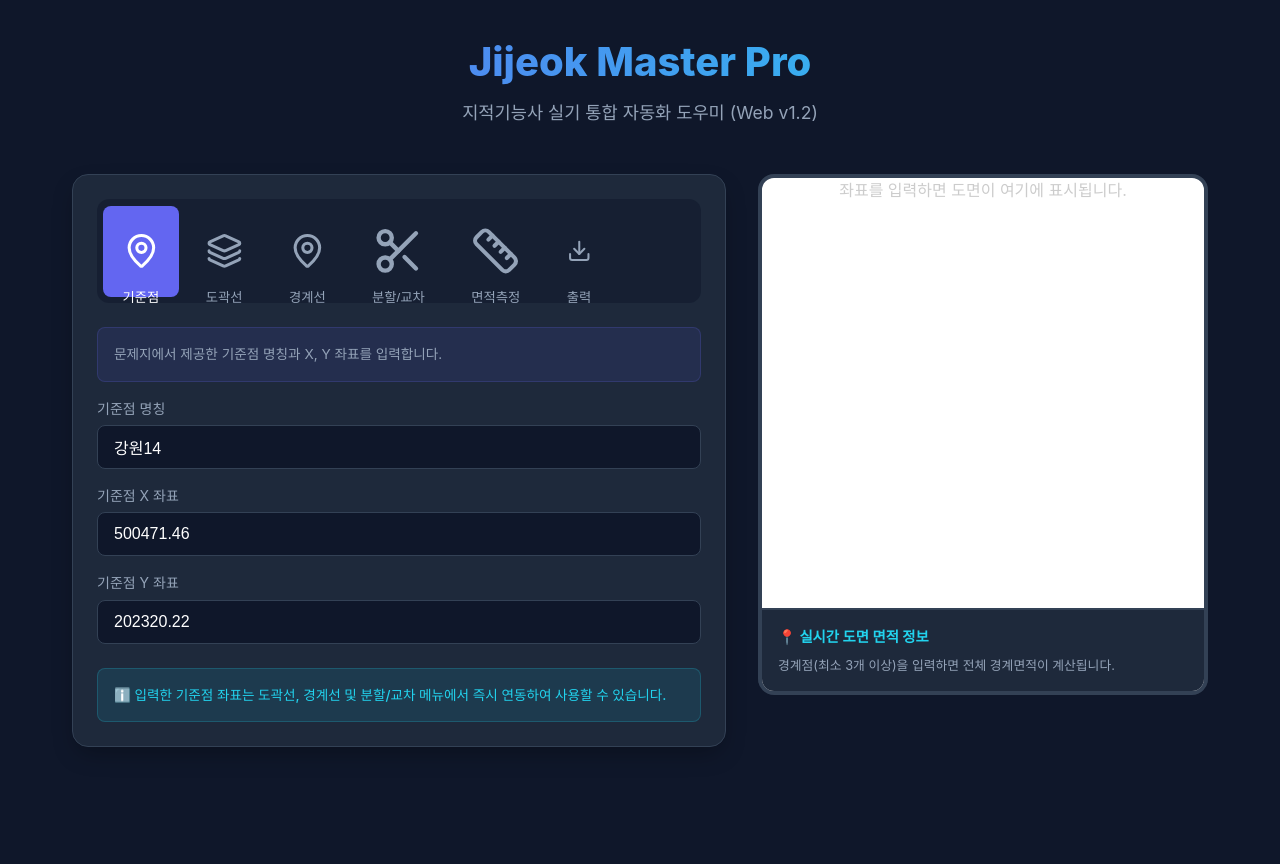
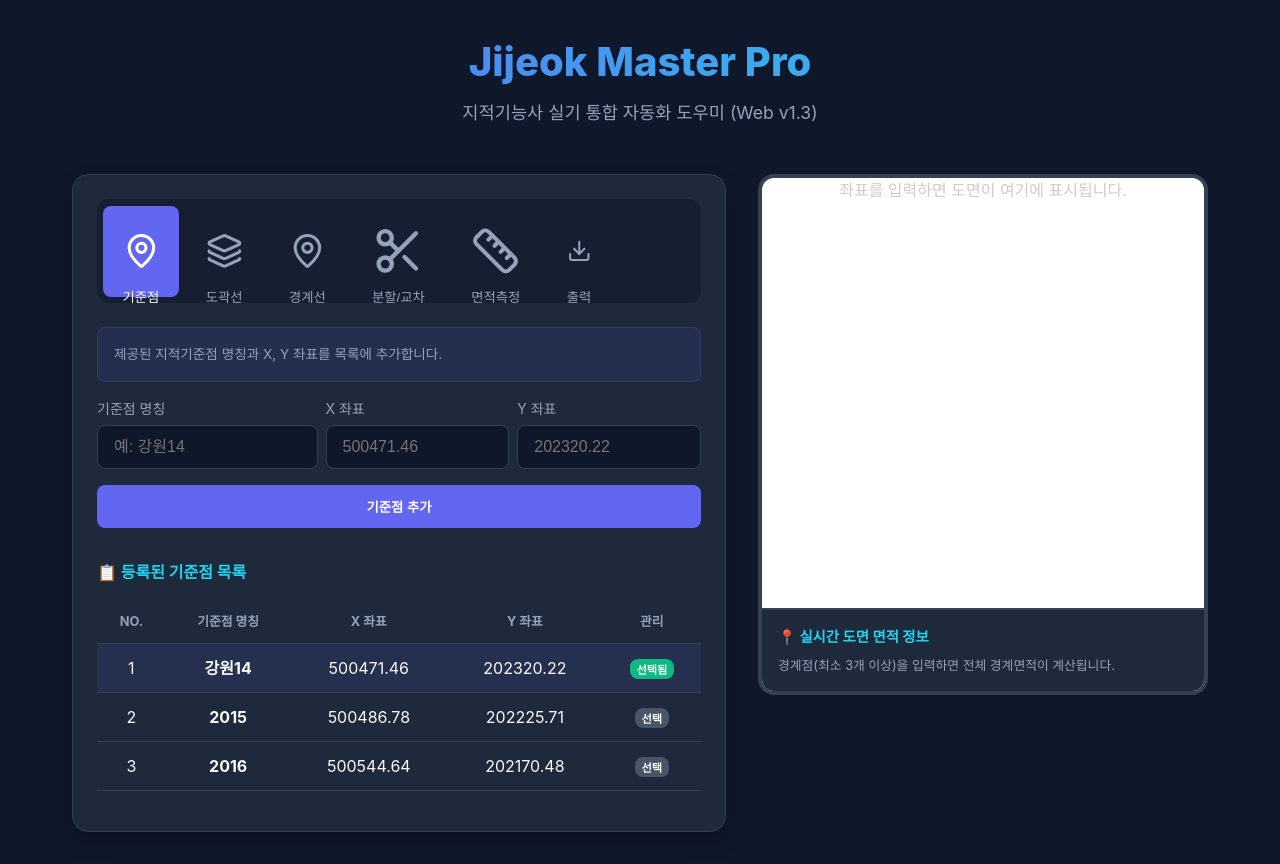
Before and after one commit to horey205/jijuk_ginungsa_cad, a React (Vite) app in the folder web/: page / in a window 1280 px wide. Before the commit the page ends 800 px from the top, so only its background shows below. Built offline with nearby package versions, Linux system fonts and the light colour scheme.

Commit message:
Support multiple reference points list in table and dropdown selections across tabs

```diff
--- a/web/src/main.tsx
+++ b/web/src/main.tsx
@@ -73,10 +73,16 @@ const intersect = (l1_p1, l1_p2, l2_p1, l2_p2) => {
 function App() {
   const [activeTab, setActiveTab] = useState(0);
 
-  // State for Reference Point (기준점)
-  const [refName, setRefName] = useState("강원14");
-  const [refX, setRefX] = useState("500471.46");
-  const [refY, setRefY] = useState("202320.22");
+  // State for Reference Points List (기준점 목록)
+  const [refPoints, setRefPoints] = useState([
+    { name: "강원14", x: "500471.46", y: "202320.22" },
+    { name: "2015", x: "500486.78", y: "202225.71" },
+    { name: "2016", x: "500544.64", y: "202170.48" }
+  ]);
+  const [newRefName, setNewRefName] = useState("");
+  const [newRefX, setNewRefX] = useState("");
+  const [newRefY, setNewRefY] = useState("");
+  const [selRefIdx, setSelRefIdx] = useState(0);
 
   // State for Dogwak
   const [baseX, setBaseX] = useState("500471.46");
@@ -110,11 +116,33 @@ function App() {
   const [l1Text, setL1Text] = useState("");
   const [l2Text, setL2Text] = useState("");
 
-  // Sync inputs with Reference Point when it changes
-  useEffect(() => {
-    setBaseX(refX);
-    setBaseY(refY);
-  }, [refX, refY]);
+  // Add new Reference Point
+  const handleAddRefPoint = () => {
+    if (!newRefName || !newRefX || !newRefY) {
+      alert("기준점 이름과 X, Y 좌표를 모두 입력해주세요.");
+      return;
+    }
+    setRefPoints([...refPoints, { name: newRefName, x: newRefX, y: newRefY }]);
+    setNewRefName("");
+    setNewRefX("");
+    setNewRefY("");
+  };
+
+  // Sync inputs with selected Reference Point
+  const applySelectedRef = (tabIndex) => {
+    const selected = refPoints[selRefIdx];
+    if (!selected) return;
+    if (tabIndex === 1) { // Dogwak
+      setBaseX(selected.x);
+      setBaseY(selected.y);
+    } else if (tabIndex === 2) { // Boundary
+      setTargetX(selected.x);
+      setTargetY(selected.y);
+    } else if (tabIndex === 3) { // Split
+      setSBaseX(selected.x);
+      setSBaseY(selected.y);
+    }
+  };
 
   // points나 splitPoints, 인덱스가 바뀔 때 텍스트 필드를 실시간 동기화
   useEffect(() => {
@@ -367,7 +395,7 @@ function App() {
     <div className="app-container">
       <header>
         <h1>Jijeok Master Pro</h1>
-        <p className="subtitle">지적기능사 실기 통합 자동화 도우미 (Web v1.2)</p>
+        <p className="subtitle">지적기능사 실기 통합 자동화 도우미 (Web v1.3)</p>
       </header>
 
       <main className="main-layout">
@@ -391,42 +419,73 @@ function App() {
             {activeTab === 0 && (
               <div className="form-content">
                 <div className="results-panel" style={{marginBottom: '1rem'}}>
-                  <p style={{fontSize: '0.85rem', color: 'var(--text-muted)'}}>문제지에서 제공한 기준점 명칭과 X, Y 좌표를 입력합니다.</p>
+                  <p style={{fontSize: '0.85rem', color: 'var(--text-muted)'}}>제공된 지적기준점 명칭과 X, Y 좌표를 목록에 추가합니다.</p>
                 </div>
-                <div className="form-group">
-                  <label>기준점 명칭</label>
-                  <input type="text" value={refName} onChange={e => setRefName(e.target.value)} />
+                <div style={{ display: 'grid', gridTemplateColumns: '1.2fr 1fr 1fr', gap: '0.5rem', marginBottom: '1rem' }}>
+                  <div className="form-group" style={{ marginBottom: 0 }}>
+                    <label>기준점 명칭</label>
+                    <input type="text" placeholder="예: 강원14" value={newRefName} onChange={e => setNewRefName(e.target.value)} />
+                  </div>
+                  <div className="form-group" style={{ marginBottom: 0 }}>
+                    <label>X 좌표</label>
+                    <input type="text" placeholder="500471.46" value={newRefX} onChange={e => setNewRefX(e.target.value)} />
+                  </div>
+                  <div className="form-group" style={{ marginBottom: 0 }}>
+                    <label>Y 좌표</label>
+                    <input type="text" placeholder="202320.22" value={newRefY} onChange={e => setNewRefY(e.target.value)} />
+                  </div>
                 </div>
-                <div className="form-group">
-                  <label>기준점 X 좌표</label>
-                  <input type="text" value={refX} onChange={e => setRefX(e.target.value)} />
-                </div>
-                <div className="form-group">
-                  <label>기준점 Y 좌표</label>
-                  <input type="text" value={refY} onChange={e => setRefY(e.target.value)} />
-                </div>
-                <div className="results-panel" style={{background: 'rgba(34, 211, 238, 0.1)', borderColor: 'rgba(34, 211, 238, 0.2)'}}>
-                  <p style={{fontSize: '0.85rem', fontWeight: '500', color: 'var(--accent)'}}>
-                    ℹ️ 입력한 기준점 좌표는 도곽선, 경계선 및 분할/교차 메뉴에서 즉시 연동하여 사용할 수 있습니다.
-                  </p>
-                </div>
+                <button className="btn-primary" onClick={handleAddRefPoint} style={{ marginTop: 0 }}>기준점 추가</button>
+
+                <h3 style={{ fontSize: '1rem', marginTop: '2rem', marginBottom: '0.5rem', color: 'var(--accent)' }}>📋 등록된 기준점 목록</h3>
+                <table style={{ marginBottom: '1rem' }}>
+                  <thead>
+                    <tr>
+                      <th>No.</th>
+                      <th>기준점 명칭</th>
+                      <th>X 좌표</th>
+                      <th>Y 좌표</th>
+                      <th>관리</th>
+                    </tr>
+                  </thead>
+                  <tbody>
+                    {refPoints.map((ref, idx) => (
+                      <tr key={idx} style={{ background: selRefIdx === idx ? 'rgba(99, 102, 241, 0.1)' : 'transparent' }}>
+                        <td>{idx + 1}</td>
+                        <td style={{ fontWeight: 'bold' }}>{ref.name}</td>
+                        <td>{parseFloat(ref.x).toFixed(2)}</td>
+                        <td>{parseFloat(ref.y).toFixed(2)}</td>
+                        <td>
+                          <button className="btn-primary" style={{ marginTop: 0, padding: '0.15rem 0.4rem', width: 'auto', fontSize: '0.7rem', background: selRefIdx === idx ? 'var(--success)' : '#475569' }} onClick={() => setSelRefIdx(idx)}>
+                            {selRefIdx === idx ? "선택됨" : "선택"}
+                          </button>
+                        </td>
+                      </tr>
+                    ))}
+                  </tbody>
+                </table>
               </div>
             )}
 
             {activeTab === 1 && (
               <div className="form-content">
-                <div style={{ display: 'flex', justifyContent: 'space-between', alignItems: 'center', marginBottom: '0.5rem' }}>
-                  <label style={{ margin: 0 }}>기준점 좌표 사용</label>
-                  <button className="btn-primary" style={{ marginTop: 0, padding: '0.25rem 0.5rem', width: 'auto', fontSize: '0.75rem' }} onClick={() => { setBaseX(refX); setBaseY(refY); }}>
-                    기준점 좌표 불러오기
+                <div style={{ display: 'flex', gap: '0.5rem', alignItems: 'flex-end', marginBottom: '1rem', background: 'rgba(15, 23, 42, 0.4)', padding: '0.75rem', borderRadius: '0.5rem', border: '1px solid var(--border)' }}>
+                  <div style={{ flex: 1 }}>
+                    <label style={{ fontSize: '0.75rem' }}>가져올 기준점 선택</label>
+                    <select value={selRefIdx} onChange={e => setSelRefIdx(parseInt(e.target.value))} style={{ padding: '0.4rem 0.5rem', fontSize: '0.85rem' }}>
+                      {refPoints.map((ref, idx) => <option key={idx} value={idx}>{ref.name}</option>)}
+                    </select>
+                  </div>
+                  <button className="btn-primary" style={{ marginTop: 0, width: 'auto', padding: '0.45rem 1rem', fontSize: '0.8rem' }} onClick={() => applySelectedRef(1)}>
+                    좌표 불러오기
                   </button>
                 </div>
                 <div className="form-group">
-                  <label>원점 X ({refName})</label>
+                  <label>원점 X (종선)</label>
                   <input type="text" value={baseX} onChange={e => setBaseX(e.target.value)} />
                 </div>
                 <div className="form-group">
-                  <label>원점 Y ({refName})</label>
+                  <label>원점 Y (횡선)</label>
                   <input type="text" value={baseY} onChange={e => setBaseY(e.target.value)} />
                 </div>
                 <div className="form-group">
@@ -454,10 +513,15 @@ function App() {
 
             {activeTab === 2 && (
               <div>
-                <div style={{ display: 'flex', justifyContent: 'space-between', alignItems: 'center', marginBottom: '0.5rem' }}>
-                  <label style={{ margin: 0 }}>기지점 입력 좌표</label>
-                  <button className="btn-primary" style={{ marginTop: 0, padding: '0.25rem 0.5rem', width: 'auto', fontSize: '0.75rem' }} onClick={() => { setTargetX(refX); setTargetY(refY); }}>
-                    기준점 ({refName}) 좌표로 변경
+                <div style={{ display: 'flex', gap: '0.5rem', alignItems: 'flex-end', marginBottom: '1rem', background: 'rgba(15, 23, 42, 0.4)', padding: '0.75rem', borderRadius: '0.5rem', border: '1px solid var(--border)' }}>
+                  <div style={{ flex: 1 }}>
+                    <label style={{ fontSize: '0.75rem' }}>기지국 기준점 선택</label>
+                    <select value={selRefIdx} onChange={e => setSelRefIdx(parseInt(e.target.value))} style={{ padding: '0.4rem 0.5rem', fontSize: '0.85rem' }}>
+                      {refPoints.map((ref, idx) => <option key={idx} value={idx}>{ref.name}</option>)}
+                    </select>
+                  </div>
+                  <button className="btn-primary" style={{ marginTop: 0, width: 'auto', padding: '0.45rem 1rem', fontSize: '0.8rem' }} onClick={() => applySelectedRef(2)}>
+                    좌표 불러오기
                   </button>
                 </div>
                 <div className="form-group">
@@ -506,13 +570,19 @@ function App() {
                 <div className="results-panel" style={{marginBottom: '1rem'}}>
                   <p style={{fontSize: '0.85rem', color: 'var(--text-muted)'}}>보조 분할점을 먼저 추가한 후, 경계선과의 교차점을 계산합니다.</p>
                 </div>
+                <div style={{ display: 'flex', gap: '0.5rem', alignItems: 'flex-end', marginBottom: '1rem', background: 'rgba(15, 23, 42, 0.4)', padding: '0.75rem', borderRadius: '0.5rem', border: '1px solid var(--border)' }}>
+                  <div style={{ flex: 1 }}>
+                    <label style={{ fontSize: '0.75rem' }}>분할 기지 기준점 선택</label>
+                    <select value={selRefIdx} onChange={e => setSelRefIdx(parseInt(e.target.value))} style={{ padding: '0.4rem 0.5rem', fontSize: '0.85rem' }}>
+                      {refPoints.map((ref, idx) => <option key={idx} value={idx}>{ref.name}</option>)}
+                    </select>
+                  </div>
+                  <button className="btn-primary" style={{ marginTop: 0, width: 'auto', padding: '0.45rem 1rem', fontSize: '0.8rem' }} onClick={() => applySelectedRef(3)}>
+                    좌표 불러오기
+                  </button>
+                </div>
                 <div className="form-group">
-                  <div style={{ display: 'flex', justifyContent: 'space-between', alignItems: 'center', marginBottom: '0.35rem' }}>
-                    <label style={{ margin: 0 }}>기지점 X / Y</label>
-                    <button className="btn-primary" style={{ marginTop: 0, padding: '0.2rem 0.4rem', width: 'auto', fontSize: '0.7rem' }} onClick={() => { setSBaseX(refX); setSBaseY(refY); }}>
-                      기준점 좌표 적용
-                    </button>
-                  </div>
+                  <label>기지점 X / Y</label>
                   <div style={{display:'flex', gap:'0.5rem'}}>
                     <input type="text" placeholder="453405.55" value={sBaseX} onChange={e => setSBaseX(e.target.value)} />
                     <input type="text" placeholder="193726.90" value={sBaseY} onChange={e => setSBaseY(e.target.value)} />
```
Also changed, not shown: 3 other files (tests, documents, lock files or other folders).
